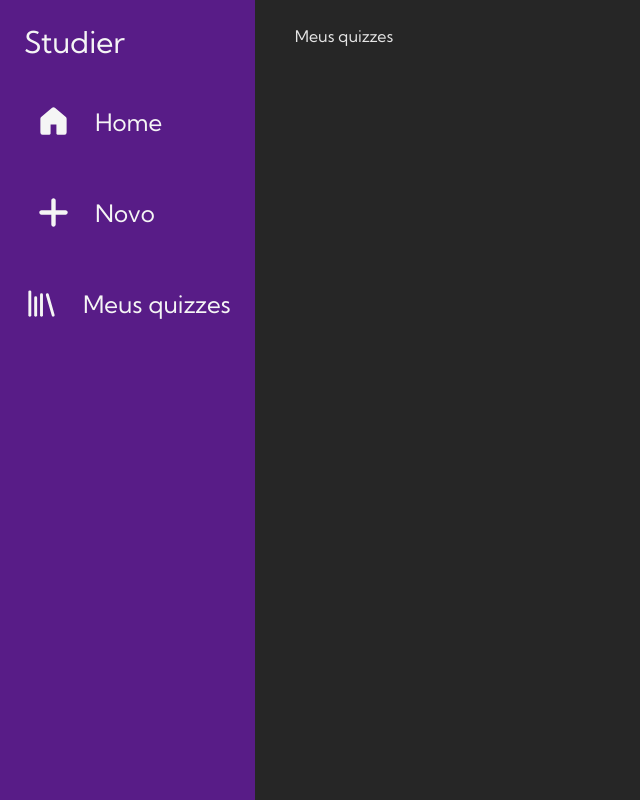
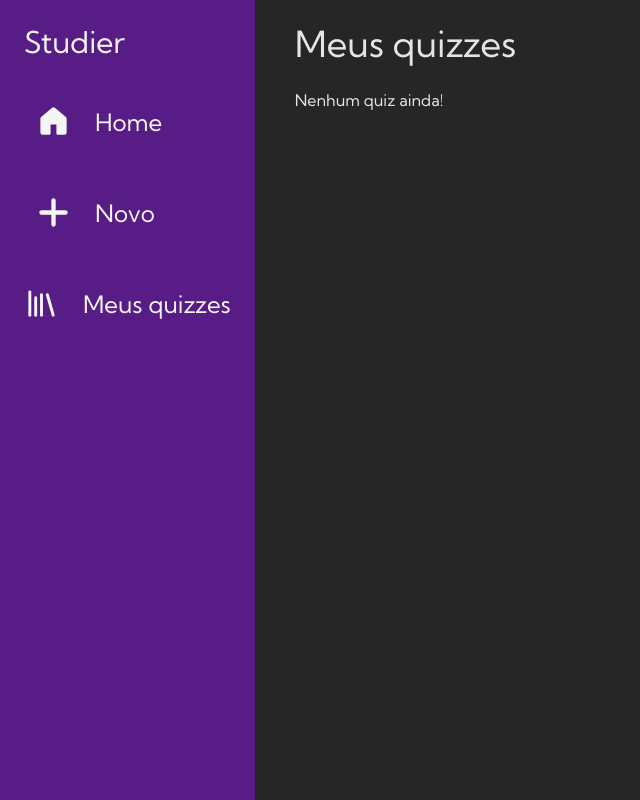
Before and after one commit to gustavo-atanazio/Studier, a React (Vite) app: page /meus-quizzes in a window 1280 px wide. Shown: the whole page, without its empty margins (0-640 px from the left). Built offline with nearby package versions, Linux system fonts and the light colour scheme.

Commit message:
Estrutura da página

```diff
--- a/src/pages/MyQuizzes/index.tsx
+++ b/src/pages/MyQuizzes/index.tsx
@@ -1,6 +1,31 @@
+import { useLocation } from 'react-router-dom';
+
+import Grid from 'components/Grid';
+import Card from 'components/Card';
+import { useQuizzesContext } from 'context/Quizzes';
+
 function MyQuizzes() {
+    const { pathname } = useLocation();
+    const { quizzes } = useQuizzesContext();
+
     return (
-        <h1>Meus quizzes</h1>
+        <>
+            <h2 className='text-4xl mb-6'>Meus quizzes</h2>
+
+            {quizzes.length > 0
+                ? (
+                    <Grid>
+                        {quizzes.map(quiz => (
+                            <Card {...quiz} path={pathname} key={quiz.id}/>
+                        ))}
+                    </Grid>
+                )
+
+                : (
+                    <p>Nenhum quiz ainda!</p>
+                )
+            }
+        </>
     );
 }
 
```
